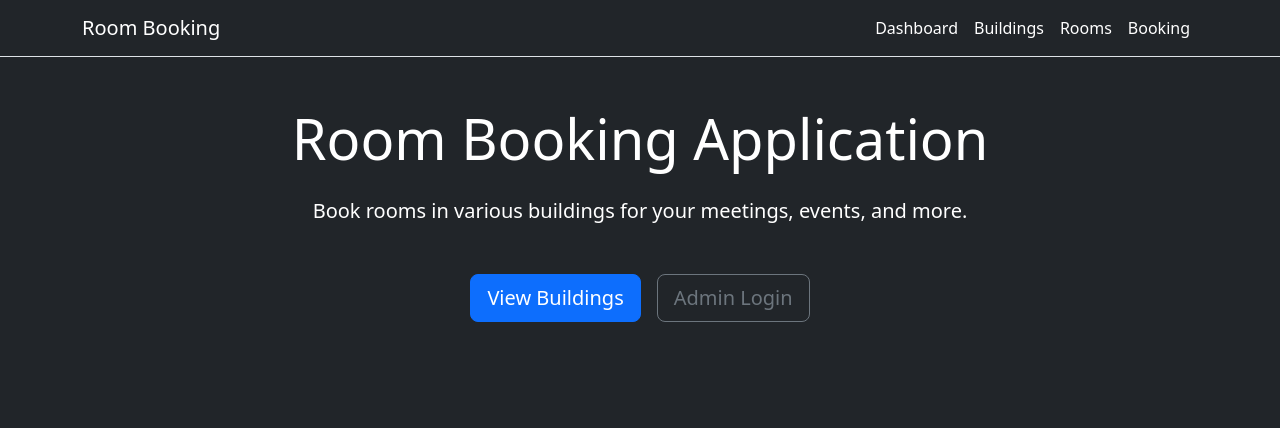
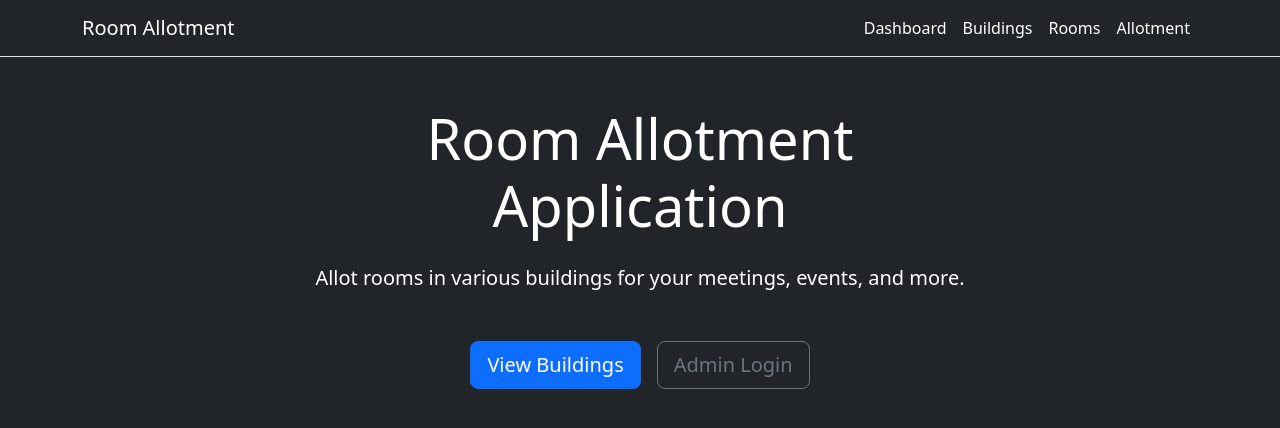
Before and after one commit to Dillon9234/RoomBooking, a React (Vite) app: page / in a window 1280 px wide. Shown: the top 428 px of the page. Built offline with nearby package versions, Linux system fonts and the light colour scheme.

Commit message:
Changed Booking to Allotment

```diff
--- a/src/components/BookingForm.jsx
+++ b/src/components/BookingForm.jsx
@@ -110,11 +110,11 @@ const BookingForm = () => {
     event.preventDefault();
 
     const result = await Swal.fire({
-      title: 'Confirm Booking',
-      html: 'Are you sure you want to submit this booking request?',
+      title: 'Confirm Allotment',
+      html: 'Are you sure you want to submit this allotment request?',
       icon: 'question',
       showCancelButton: true,
-      confirmButtonText: 'Confirm Booking',
+      confirmButtonText: 'Confirm Allotment',
       cancelButtonText: 'Review Details',
       reverseButtons: true,
       background: '#2a2a2a',
@@ -132,7 +132,7 @@ const BookingForm = () => {
       await confirmSubmission();
       Swal.fire({
         title: 'Success!',
-        text: 'Your booking has been confirmed.',
+        text: 'Your allotment has been confirmed.',
         icon: 'success',
         background: '#2a2a2a',
         color: '#fff',
@@ -180,7 +180,7 @@ const BookingForm = () => {
         throw new Error(errorText || "Failed to process request.");
       }
       setToast({
-        text: state === 1 ? "Booked successfully!" : "Deleted successfully!",
+        text: state === 1 ? "Alloted successfully!" : "Deleted successfully!",
         type: "success",
       });
     } catch (error) {
@@ -235,7 +235,7 @@ const BookingForm = () => {
               disabled={!state}
             />
             <label htmlFor="inline-radio" className="form-check-label cursor-pointer">
-              Book
+            Allot
             </label>
           </div>
           <div
--- a/src/components/Navbar.jsx
+++ b/src/components/Navbar.jsx
@@ -9,7 +9,7 @@ const NavigationBar = () => {
       <Container>
         {/* Brand Logo */}
         <Navbar.Brand as={NavLink} to="/">
-          Room Booking
+          Room Allotment
         </Navbar.Brand>
 
         {/* Toggle Button for Mobile */}
@@ -32,7 +32,7 @@ const NavigationBar = () => {
                   Rooms
                 </Nav.Link>
                 <Nav.Link as={NavLink} to="/admin/bookings" className="text-white">
-                  Booking
+                  Allotment
                 </Nav.Link>
                 {/* <Nav.Item>
                   <LogoutForm />
--- a/src/pages/admin/bookings.jsx
+++ b/src/pages/admin/bookings.jsx
@@ -5,7 +5,7 @@ export default function Bookings() {
     <div className="container text-white py-5">
       <div className="row justify-content-center justify-content-md-start">
         <div className="col text-center text-md-start">
-          <h1 className="display-4">DASHBOARD</h1>
+          <h1 className="display-4">ALLOTMENT</h1>
         </div>
       </div>
       <div className="row mt-4">
--- a/src/pages/homepage.jsx
+++ b/src/pages/homepage.jsx
@@ -8,9 +8,9 @@ const Home = () => {
     <Container className="py-5">
       <Row className="justify-content-center">
         <Col lg={8} className="text-center">
-          <h1 className="display-4 mb-4">Room Booking Application</h1>
+          <h1 className="display-4 mb-4">Room Allotment Application</h1>
           <p className="lead mb-5">
-            Book rooms in various buildings for your meetings, events, and more.
+            Allot rooms in various buildings for your meetings, events, and more.
           </p>
 
           <div className="d-flex gap-3 justify-content-center">
```
